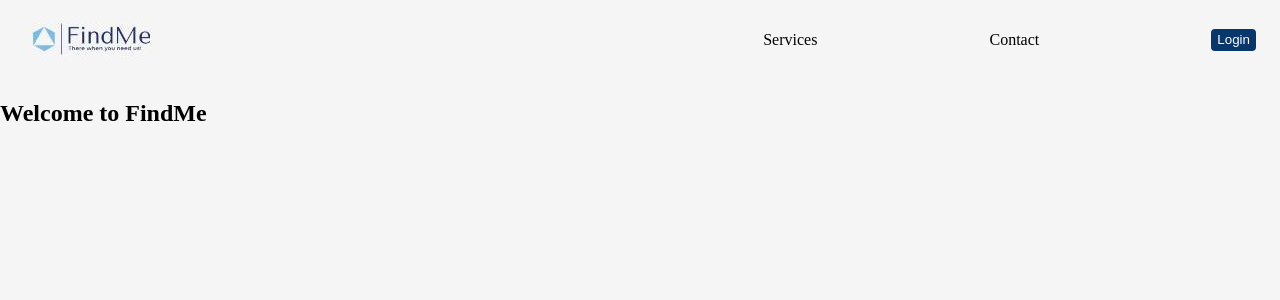
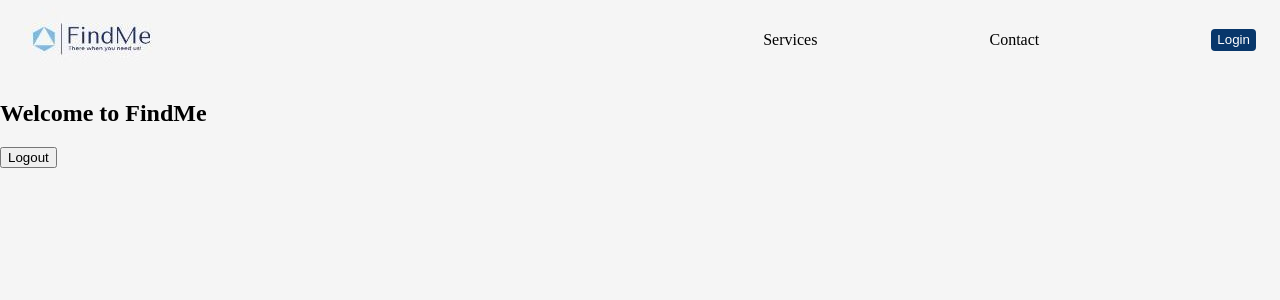
Before and after one commit to Al-Hackman/albert-hackman-capstone, a React (Create React App) app in the folder client/: page /users/dashboard in a window 1280 px wide. Shown: the top 300 px of the page. Built offline with nearby package versions, Linux system fonts and the light colour scheme; no server answers; sample sign-in values are in the browser's storage.

Commit message:
Added Logout Authentication

```diff
--- a/client/src/App.js
+++ b/client/src/App.js
@@ -9,6 +9,8 @@ import ForgotPassword from './components/ForgotPassword/ForgotPassword';
 import ServiceProviderSignUp from './components/ServiceProviderSignUp/ServiceProviderSignUp';
 import { AuthProvider } from './contexts/AuthContext';
 import Dashboard from './components/Dashboard/Dashboard';
+import PrivateRoute from './PrivateRoute';
+
 
 
 function App() {
@@ -40,9 +42,7 @@ function App() {
                       <ServiceProviderSignUp />
                   </Route>
 
-                  <Route path="/users/dashboard">
-                      <Dashboard />
-                  </Route>
+                  <PrivateRoute exact path="/users/dashboard" component={Dashboard} />
 
                   {/* <Route path="/users/sign-up">
                       <SignUpPage />
--- /dev/null
+++ b/client/src/PrivateRoute.jsx
@@ -0,0 +1,24 @@
+import React from 'react';
+import { Route, Redirect } from 'react-router-dom';
+import { useAuth } from './contexts/AuthContext';
+
+
+
+
+function PrivateRoute({ component: Component, ...rest}) {
+
+    const { currentUser } = useAuth()
+
+    return (
+        <Route
+            {...rest}
+            render={props => {
+               return currentUser ? <Component {...props} /> : <Redirect to="/users/sign-in" />
+
+            }} >
+
+        </Route>
+    )
+}
+
+export default PrivateRoute;
--- a/client/src/components/Dashboard/Dashboard.jsx
+++ b/client/src/components/Dashboard/Dashboard.jsx
@@ -1,12 +1,34 @@
-import React from 'react'
+import React, { useRef, useState } from 'react';
+import { useAuth } from '../../contexts/AuthContext';
+import { Link, useHistory } from 'react-router-dom';
+
 
 
 
 function Dashboard() {
+
+    const { logout } = useAuth()
+    const [error, setError] = useState('')
+    const history = useHistory()
+
+    const handleLogout = () => {
+        setError('')
+
+        try {
+            logout()
+            history.push('/users/sign-in')
+
+        } catch {
+            setError('Could not log out')
+        }
+
+    }
+
+
     return (
         <div>
             <h2>Welcome to FindMe</h2>
-
+            <button onClick={handleLogout}>Logout</button>
         </div>
     )
 }
--- a/client/src/components/ForgotPassword/ForgotPassword.jsx
+++ b/client/src/components/ForgotPassword/ForgotPassword.jsx
@@ -15,7 +15,7 @@ function ForgotPassword() {
                         <label className="forgot-password__label">Email</label>
                         <input type="text" className="forgot-password__input" placeholder="email@findme.com"/>
                         <p className="forgot-password__note">No problem! Enter the email address associated with your account and we'll email you password reset instructions.</p>
-                        <button className="forgot-password__btn" type="submit" value="Submit">SUBMIT</button>
+                        <button className="forgot-password__btn" type="submit" value="Submit">Reset Password</button>
                         <button className="forgot-password__cancel" type="reset" value="Reset">CANCEL</button>
 
                     </form>
--- a/client/src/components/SignIn/SignIn.jsx
+++ b/client/src/components/SignIn/SignIn.jsx
@@ -16,14 +16,14 @@ function SignIn() {
     const history = useHistory()
 
 
-    async function handleSubmit (e) {
+    const handleSubmit = (e) => {
         e.preventDefault()
 
 
         try {
             setError("")
             setLoading(true)
-            await signin(emailRef.current.value, passwordRef.current.value)
+            signin(emailRef.current.value, passwordRef.current.value)
             history.push("/users/dashboard")
         } catch {
             setError('Failed, please check email and password')
--- a/client/src/components/SignUp/SignUp.jsx
+++ b/client/src/components/SignUp/SignUp.jsx
@@ -19,7 +19,7 @@ function SignUp() {
     const history = useHistory()
 
 
-    async function handleSubmit (e) {
+    const handleSubmit = (e) => {
         e.preventDefault()
 
         if (passwordRef.current.value !== passwordConfirmRef.current.value){
@@ -29,7 +29,7 @@ function SignUp() {
         try {
             setError("")
             setLoading(true)
-            await signup(emailRef.current.value, passwordRef.current.value)
+            signup(emailRef.current.value, passwordRef.current.value)
             history.push("/users/dashboard")
         } catch {
             setError('Failed to create an Account')
--- a/client/src/contexts/AuthContext.js
+++ b/client/src/contexts/AuthContext.js
@@ -22,6 +22,12 @@ export function AuthProvider({ children }) {
         return auth.signInWithEmailAndPassword(email, password)
     }
 
+    function logout() {
+        return auth.signOut()
+    }
+
+
+
     useEffect(() => {
         const unsubscribe = auth.onAuthStateChanged(user => {
             setCurrentUser(user)
@@ -35,7 +41,8 @@ export function AuthProvider({ children }) {
     const value = {
         currentUser,
         signin,
-        signup
+        signup,
+        logout
     }
 
     return (
```
